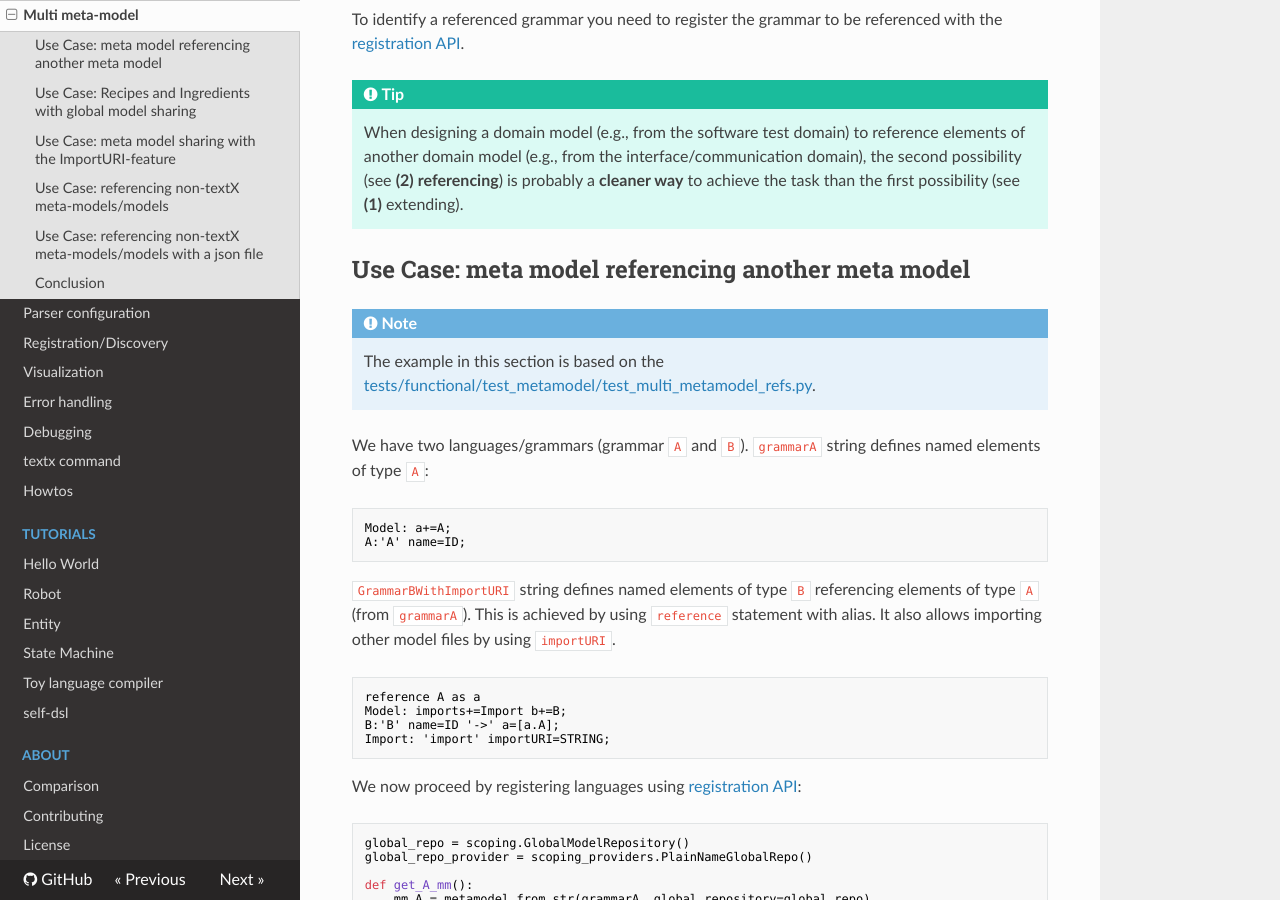
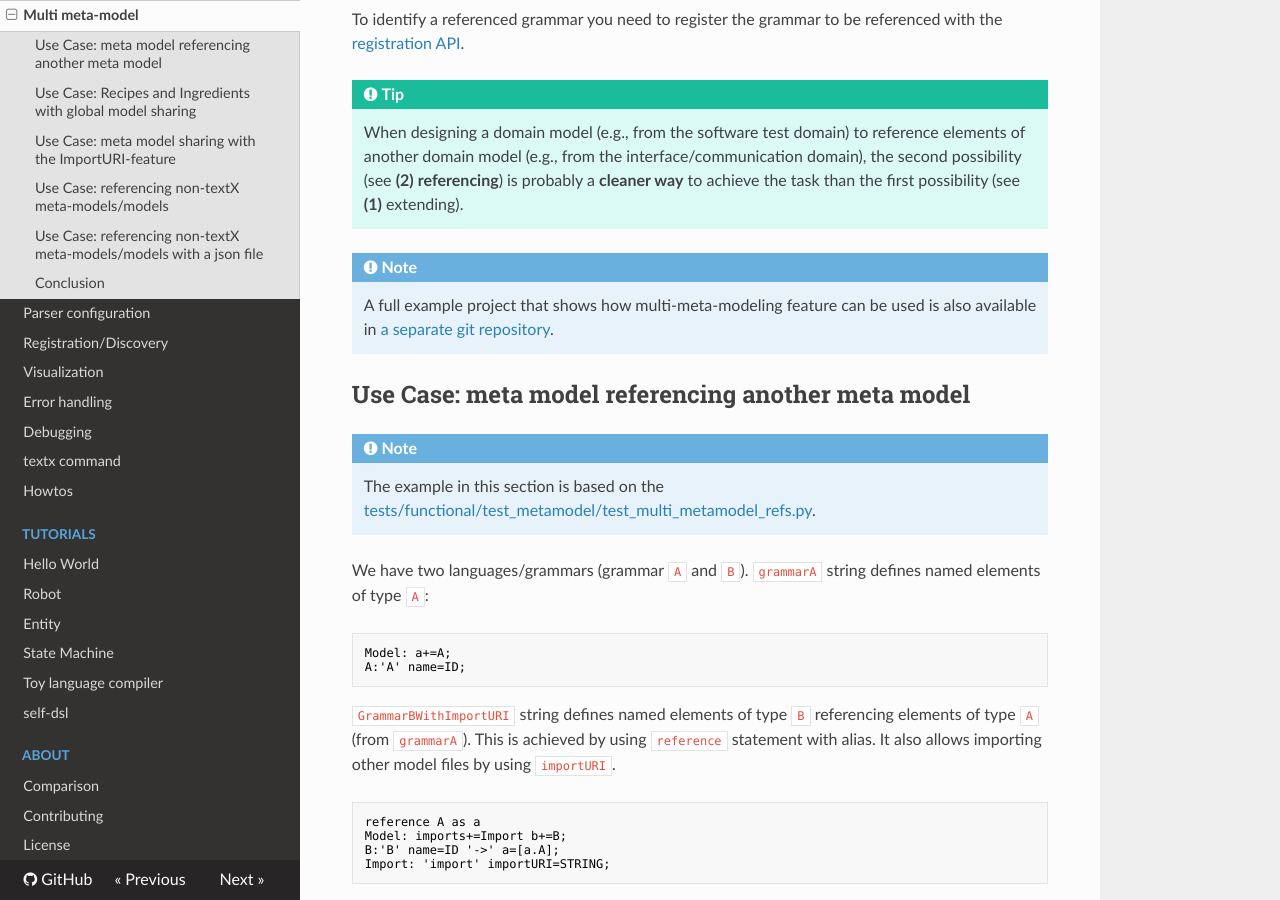
Before and after one commit to textX/textX, an MkDocs documentation site: the page built from docs/multimetamodel.md, in a window 1280 px wide and 900 px high, scrolled down 657 px. Built offline with MkDocs 1.6.1, drawn with Linux system fonts in a browser that asks for light colours; nearby versions of some CDN libraries; comment, search, counter and statistics services are not loaded.

Commit message:
Add reference to multi-metamodel example to the docs

```diff
--- a/docs/multimetamodel.md
+++ b/docs/multimetamodel.md
@@ -36,6 +36,11 @@ referenced with the [registration API](registration.md).
     interface/communication domain), the second possibility (see **(2)**
     **referencing**) is probably a **cleaner way** to achieve the task than the
     first possibility (see **(1)** extending).
+
+!!! note
+    A full example project that shows how multi-meta-modeling feature can be used is
+    also available in [a separate git
+    repository](https://github.com/textX/textx-multi-metamodel-example).
 
 
 ## Use Case: meta model referencing another meta model
```
Also changed, not shown: docs/index.md (+4 -0 lines).
